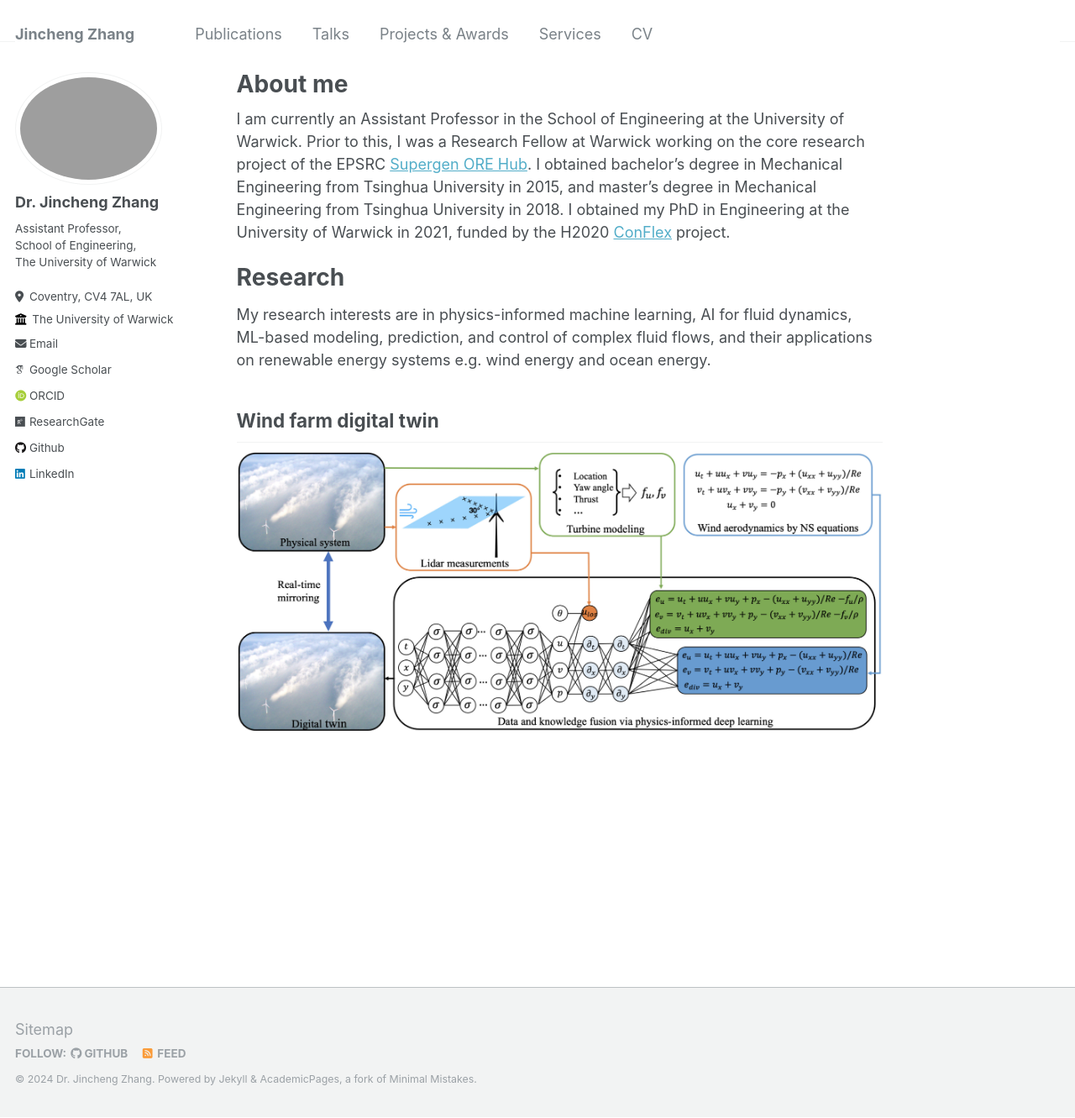
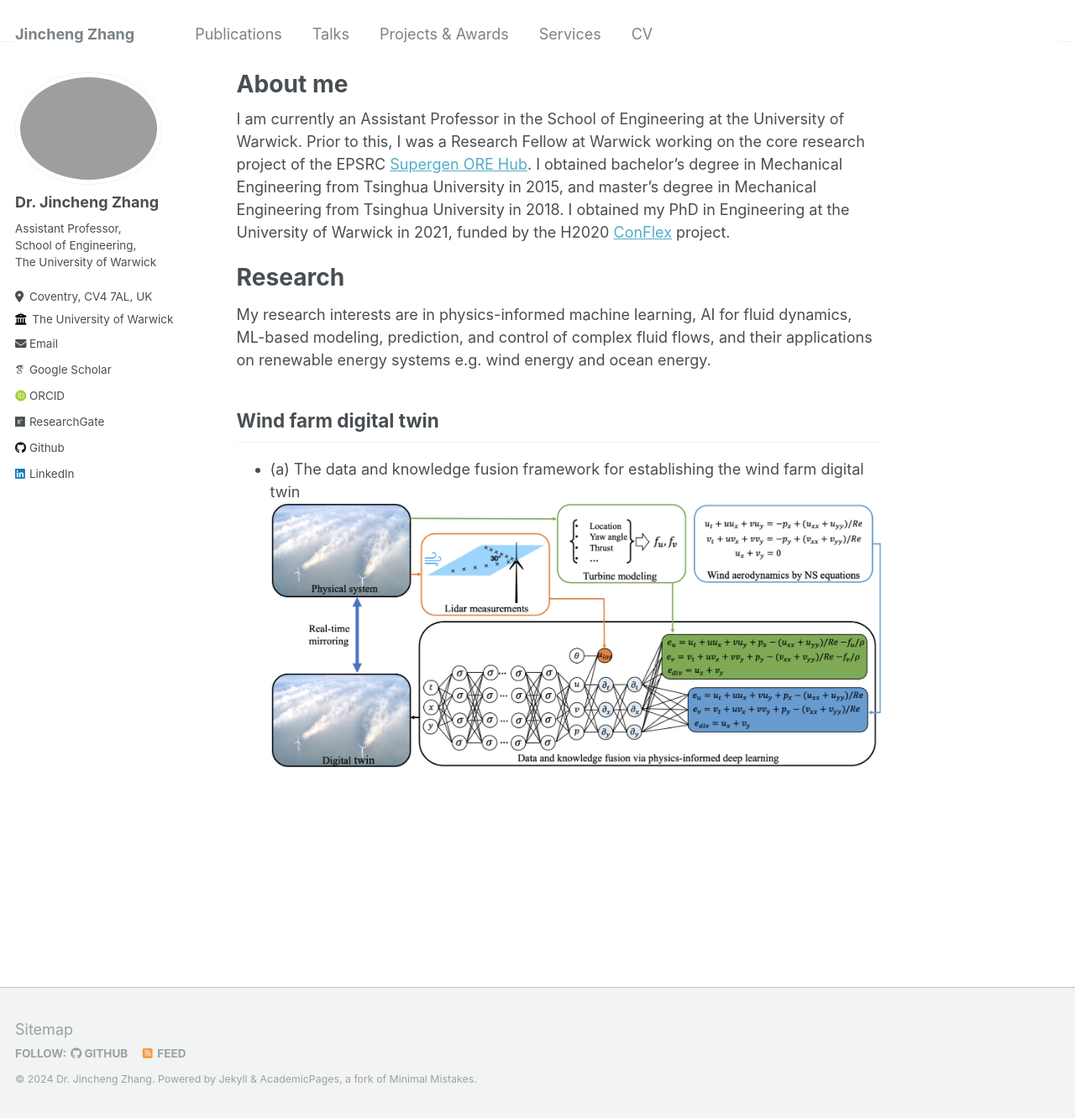
Before and after one commit to zhangxcii/zhangxcii.github.io, a Jekyll site: the page built from _pages/about.md, in a window 1280 px wide and 1331 px high. Shown: the whole window at 84% size. Built offline with Jekyll 4.4.1, drawn with Linux system fonts in a browser that asks for light colours; some web fonts are replaced.

Commit message:
Update about.md

```diff
--- a/_pages/about.md
+++ b/_pages/about.md
@@ -13,4 +13,5 @@ Research
 ======
 My research interests are in physics-informed machine learning, AI for fluid dynamics, ML-based modeling, prediction, and control of complex fluid flows, and their applications on renewable energy systems e.g. wind energy and ocean energy.
 ## Wind farm digital twin
+- (a) The data and knowledge fusion framework for establishing the wind farm digital twin
 ![](images/WFDT.jpg)
```
